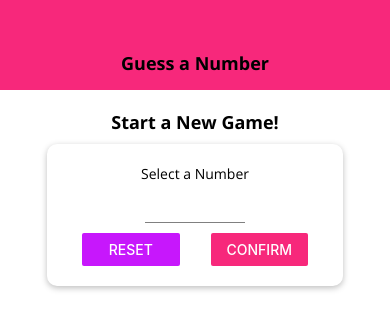
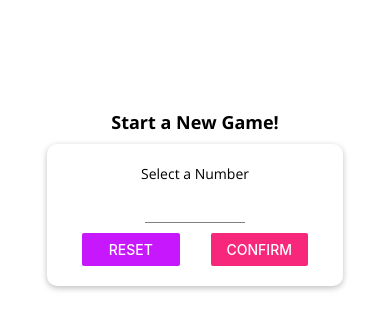
Before and after one commit to CAM603/guess-a-number, a React Native app: screen / in a window 390 px wide. Shown: the top 330 px of the page. Built offline with nearby package versions, Linux system fonts and the light colour scheme; what react-native would draw is missing.

Commit message:
ADD screenorientation api

```diff
--- a/components/Header.js
+++ b/components/Header.js
@@ -1,5 +1,5 @@
 import React from 'react';
-import { StyleSheet, View, Text } from 'react-native';
+import { StyleSheet, View, Text, Platform } from 'react-native';
 
 import Colors from '../constants/colors';
 import TitleText from './TitleText';
@@ -17,9 +17,14 @@ const styles = StyleSheet.create({
     width: '100%',
     height: 90,
     paddingTop: 36,
-    backgroundColor: Colors.primary,
+    backgroundColor: Platform.OS === 'android' ? Colors.primary : 'white',
     alignItems: 'center',
-    justifyContent: 'center'
+    justifyContent: 'center',
+    borderBottomColor: Platform.OS === 'ios' ? '#ccc' : 'transparent',
+    borderBottomWidth: Platform.OS === 'ios' ? 1 : 0
+  },
+  headerTitle: {
+    color: Platform.OS === 'ios' ? Colors.primary : 'white'
   }
 });
 
--- a/screens/GameOverScreen.js
+++ b/screens/GameOverScreen.js
@@ -33,7 +33,8 @@ const styles = StyleSheet.create({
   screen: {
     flex: 1,
     justifyContent: 'center',
-    alignItems: 'center'
+    alignItems: 'center',
+    paddingVertical: 10
   },
   image: {
     width: '100%%',
--- a/screens/GameScreen.js
+++ b/screens/GameScreen.js
@@ -1,6 +1,7 @@
 import React, { useState, useRef, useEffect } from 'react';
 import { StyleSheet, View, Text, Button, Alert, ScrollView, Dimensions } from 'react-native';
-import { Ionicons } from '@expo/vector-icons'
+import { Ionicons } from '@expo/vector-icons';
+import { ScreenOrientation } from 'expo';
 
 import NumberContainer from '../components/NumberContainer';
 import Card from '../components/Card';
@@ -29,6 +30,9 @@ const renderListItem = (value, numOfRound) => {
 }
 
 const GameScreen = props => {
+  // This locks the screen in portrait when you reach GameScreen
+  ScreenOrientation.lockAsync(ScreenOrientation.OrientationLock.PORTRAIT);
+
   const initialGuess = generateRandomBetween(1, 100, props.userChoice);
   const [currentGuess, setCurrentGuess] = useState(initialGuess);
   const [pastGuesses, setPastGuesses] = useState([initialGuess]);
@@ -107,7 +111,7 @@ const GameScreen = props => {
     <View style={styles.screen}>
       <Text style={DefaultStyles.title}>Computer guess</Text>
         <NumberContainer>{currentGuess}</NumberContainer>
-        <Card style={styles.buttonContainer}>
+        <Card style={[...styles.buttonContainer, {marginTop: deviceHeight > 600 ? 20 : 5}]}>
           <MainButton onPress={nextGuessHandler.bind(this, 'lower')}>
             <Ionicons name="md-remove" size={24} color='white'/>
           </MainButton>
@@ -133,7 +137,6 @@ const styles = StyleSheet.create({
   buttonContainer: {
     flexDirection: 'row',
     justifyContent: 'space-around',
-    marginTop: Dimensions.get('window').height > 600 ? 20 : 5,
     width: 400,
     maxWidth: '90%'
   },
```
